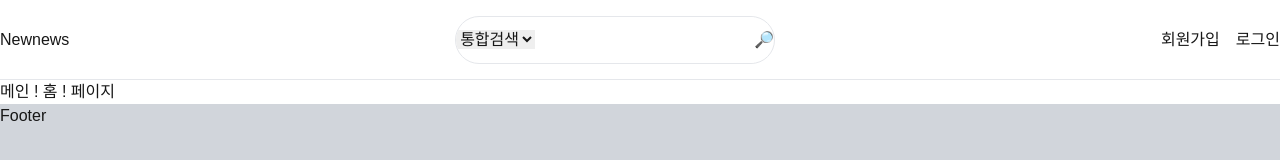
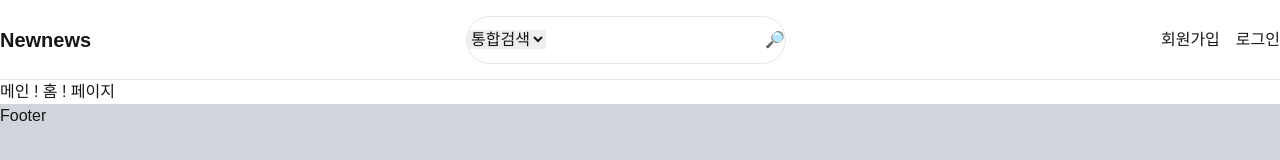
Before and after one commit to hhejo/newnews, a Next.js app: page / in a window 1280 px wide. Shown: the top 160 px of the page. Built offline with nearby package versions, Linux system fonts and the light colour scheme.

Commit message:
feat: update header logo

```diff
--- a/components/header.tsx
+++ b/components/header.tsx
@@ -4,7 +4,9 @@ export default function Header() {
   return (
     <header className="flex-initial flex justify-between items-center container mx-auto h-20 border-b border-gray-200">
       {/* Logo */}
-      <div>Newnews</div>
+      <Link className="text-xl font-bold" href="/">
+        Newnews
+      </Link>
       {/* Searchbar */}
       <form className="flex items-center w-80 h-12 rounded-full border border-gray-200 overflow-hidden">
         <div className="">
```
